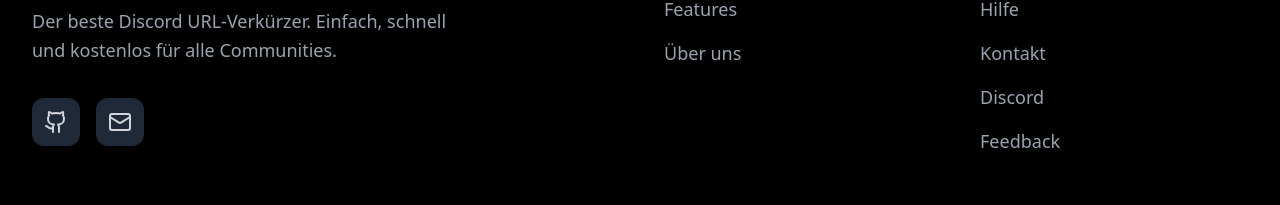
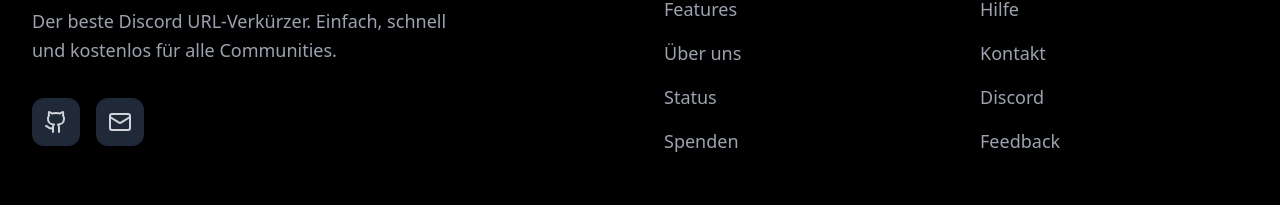
Before and after one commit to EministarVR/dcs-lol, a React (Vite) app: page / in a window 1280 px wide. Shown: the part 2354-2559 px from the top of the page. Built offline with nearby package versions, Linux system fonts and the light colour scheme.

Commit message:
Update Frontend

```diff
--- a/src/components/Footer.tsx
+++ b/src/components/Footer.tsx
@@ -21,7 +21,7 @@ export const Footer: React.FC = () => {
               Einfach, schnell und kostenlos für alle Communities.
             </p>
             <div className="flex space-x-4">
-              <a href="https://github.com/EministarVR" className="w-12 h-12 bg-gray-800 rounded-xl flex items-center justify-center hover:bg-purple-600 transition-all duration-300 hover:scale-110">
+              <a href="https://github.com/EministarVR/dcs-lol" className="w-12 h-12 bg-gray-800 rounded-xl flex items-center justify-center hover:bg-purple-600 transition-all duration-300 hover:scale-110">
                 <Github className="w-6 h-6 text-gray-300 hover:text-white" />
               </a>
               <a href="mailto:benounnaelemin@gmail.com" className="w-12 h-12 bg-gray-800 rounded-xl flex items-center justify-center hover:bg-purple-600 transition-all duration-300 hover:scale-110">
@@ -42,6 +42,16 @@ export const Footer: React.FC = () => {
               <li>
                 <a href="#about" className="text-gray-400 hover:text-purple-400 transition-colors duration-200 text-lg">
                   Über uns
+                </a>
+              </li>
+              <li>
+                <a href="https://dcs.instatus.com" className="text-gray-400 hover:text-purple-400 transition-colors duration-200 text-lg">
+                  Status
+                </a>
+              </li>
+              <li>
+                <a href="https://ko-fi.com/eministarvr" className="text-gray-400 hover:text-purple-400 transition-colors duration-200 text-lg">
+                  Spenden
                 </a>
               </li>
             </ul>
```
